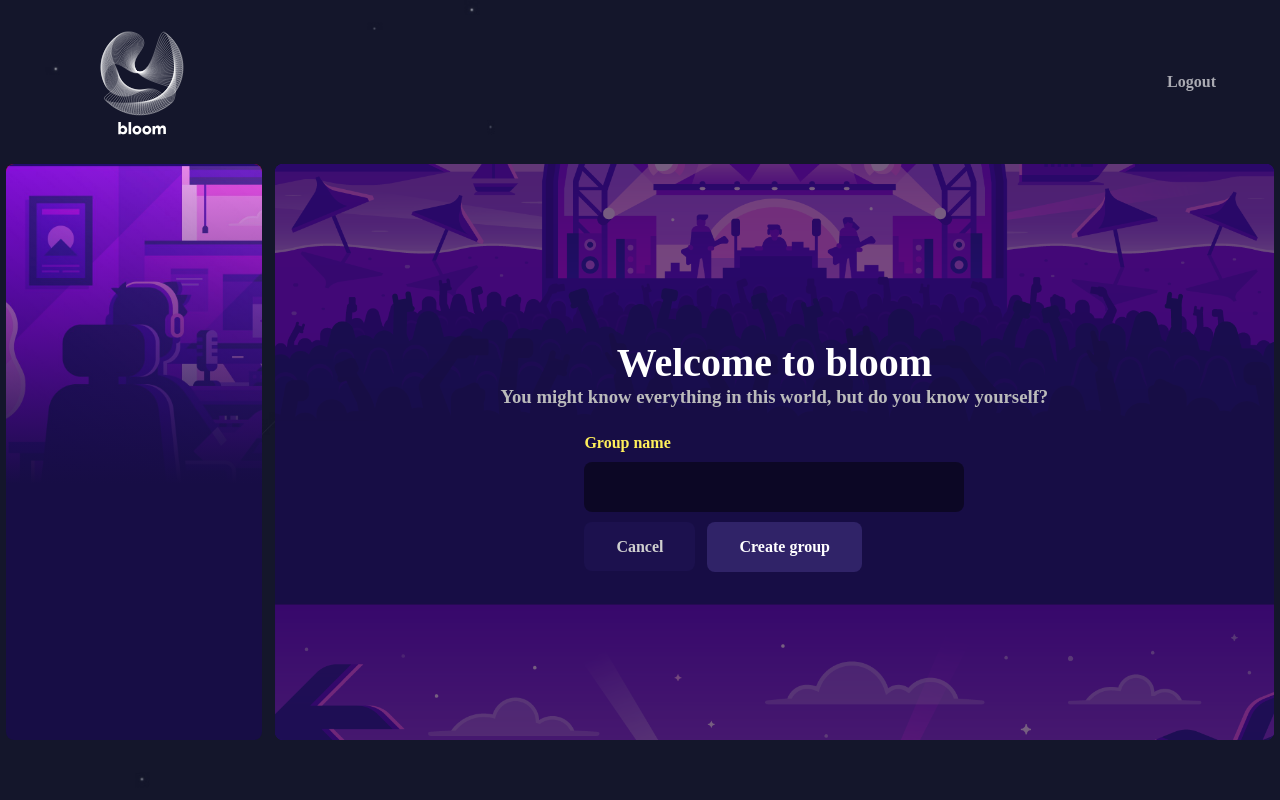
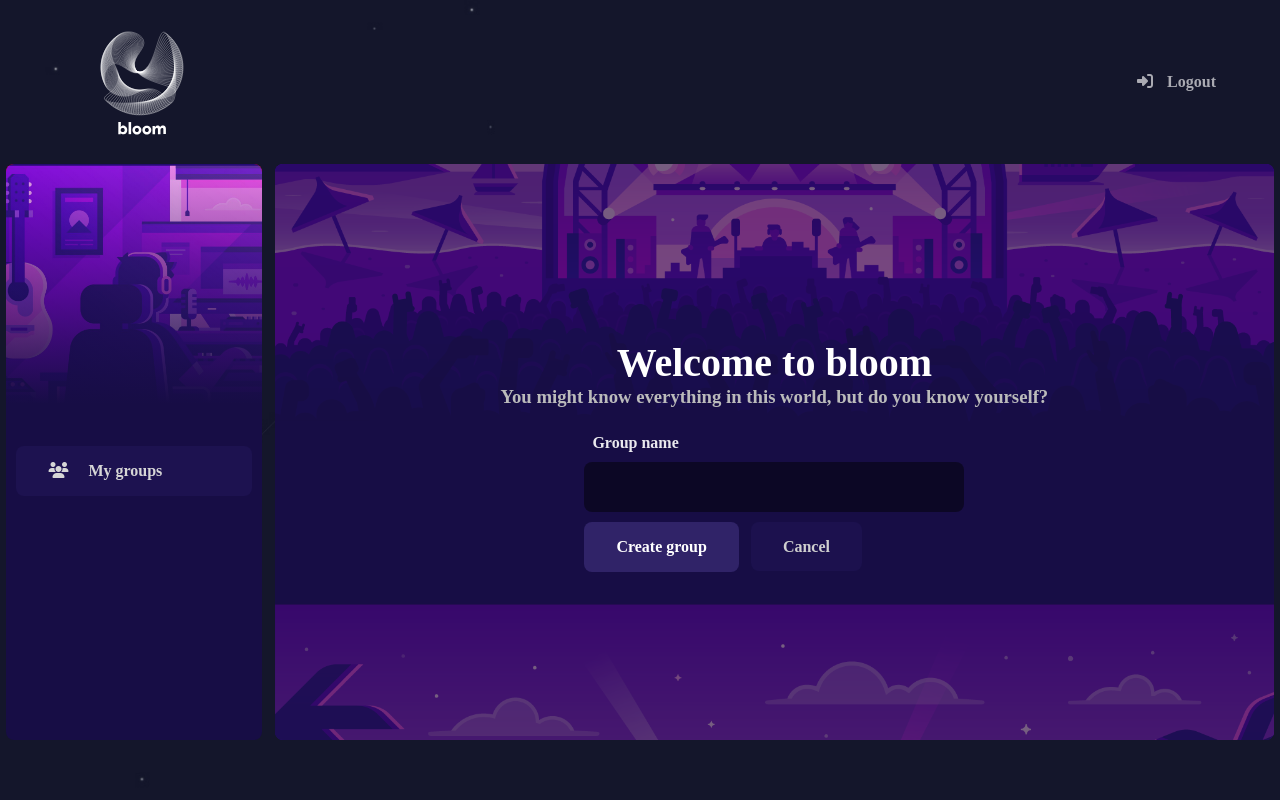
Before and after one commit to Luci437/bloom, a PHP site: page /index.php?link=showCreateBox in a window 1280 px wide. Run offline with PHP 8.4, Linux system fonts and the light colour scheme; the visitor is signed in with stand-in values (Sample User, id 1); data that the repository does not hold is empty; some libraries are stand-ins or nearby versions.

Commit message:
third commit

```diff
--- a/css/styles.css
+++ b/css/styles.css
@@ -170,6 +170,7 @@ body {
     background: #170D45;
     border-radius: 8px;
     display: flex;
+    flex-direction: column;
     overflow: hidden;
 }
 .right-container {
@@ -250,9 +251,10 @@ body {
     position: relative;
 }
 .group-label {
-    color: rgb(255, 239, 91);
+    color: rgba(255, 255, 255, 0.911);
     font-weight: bold;
-    transform: translateY(-24px);
+    transform: translateY(0px);
+    padding: 8px;
 }
 .group-input {
     width: 100%;
@@ -265,6 +267,7 @@ body {
     border: none;
     letter-spacing: 16px;
     text-align: center;
+    text-transform: uppercase;
 }
 .group-input:focus {
     background: rgba(0, 0, 0, 0.555);
@@ -292,7 +295,7 @@ body {
     font-size: 16px;
     font-weight: bold;
     cursor: pointer;
-    margin-left: 8px;
+    margin-right: 8px;
 }
 .join-button:hover {
     background: linear-gradient(rgb(81, 192, 81),rgb(81, 192, 81));
@@ -317,7 +320,7 @@ body {
 .user-info-box {
     position: relative;
     width: 100%;
-    height: 320px;
+    height: 240px;
     background: red;
     background-image: url("../images/thumb2.jpg");
     background-size: cover;
@@ -326,6 +329,7 @@ body {
     justify-content: center;
     flex-direction: column;
     text-align: center;
+    margin-bottom: 32px;
 }
 .image-black-cover {
     position: absolute;
@@ -349,3 +353,33 @@ body {
     color: white;
     text-transform: capitalize;
 }
+.user-menus {
+    position: relative;
+    width: 100%;
+    padding: 10px;
+    box-sizing: border-box;
+    display: grid;
+    grid-template-columns: repeat(1,1fr);
+    row-gap: 5px;
+}
+.uicons {
+    margin-right: 16px;
+}
+.user-menu-buttons {
+    width: 100%;
+    padding: 16px 32px;
+    border-radius: 8px;
+    background: #1d1250;
+    color: rgb(214, 214, 214);
+    font-weight: bold;
+    transition: 0.1s ease;
+    font-size: 16px;
+}
+.user-menu-buttons:hover {
+    background: #241663;
+    color: #fff;
+}
+.user-menu-buttons:active {
+    background: white;
+    color: #333;
+}
--- a/headpart.php
+++ b/headpart.php
@@ -3,6 +3,6 @@
         <img src="images/logo.svg" alt="logo" class="logo-img">
 
         <div>
-            <a href="includes/logout.inc.php" class="menus">Logout</a>
+            <a href="includes/logout.inc.php" class="menus"><i class="fas fa-sign-in-alt pdspace"></i> Logout</a>
         </div>
 </div>
--- a/index.php
+++ b/index.php
@@ -22,6 +22,15 @@
 <?php
     include_once("headpart.php");
 ?>
+
+<?php
+    if(isset($_GET['success'])) {
+        if($_GET['success'] == 'groupCreated') {
+            echo '<p class="logout-message"><i class="fas fa-check-circle"></i> Group Created Successfully.</p>';
+        }
+    }
+    ?>
+
 <div class="main-container">
     <div class="left-container">
         <div class="user-info-box">
@@ -42,6 +51,11 @@
             ?>
             </div>
         </div>
+
+        <div class="user-menus">
+            <a href="#" class="user-menu-buttons"><i class="fas fa-users uicons"></i> My groups</a>
+        </div>
+
     </div>
     <div class="right-container">
 
@@ -56,11 +70,11 @@
                 if(isset($_GET['link'])) {
                     if($_GET['link'] == 'showJoinBox') {
                         echo '
-                            <form action="includes/cancelGroup.inc.php" metho="post" class="join-group-form">
+                            <form action="includes/cancelGroup.inc.php" method="post" class="join-group-form">
                             <table cellspacing="10" style="width: 400px;">
                                 <tr>
                                     <td>
-                                        <label for="group-id" class="group-label">Group ID</label>
+                                        <label for="group-id" class="group-label">Group code</label>
                                     </td>
                                 </tr>
                                 <tr>
@@ -70,8 +84,8 @@
                                 </tr>
                                 <tr align="left">
                                     <td>
+                                        <button name="find-group-form" class="join-button"> Join group</button>
                                         <a href="index.php" class="cancel-button"> Cancel</a>
-                                        <button name="find-group-form" class="join-button"> Join group</button>
                                     </td>
                                 </tr>
                             </table>
@@ -80,7 +94,7 @@
                     exit();
                     }elseif($_GET['link'] == 'showCreateBox') {
                         echo '
-                        <form action="includes/cancelGroup.inc.php" metho="post" class="join-group-form">
+                        <form action="includes/createGroup.inc.php" method="post" class="join-group-form">
                         <table cellspacing="10" style="width: 400px;">
                             <tr>
                                 <td>
@@ -89,13 +103,13 @@
                             </tr>
                             <tr>
                                 <td>
-                                <input type="text" name="group-id" required maxlength="20" class="group-input-create">
+                                <input type="text" name="group-name" required maxlength="20" class="group-input-create">
                                 </td>
                             </tr>
                             <tr align="left">
                                 <td>
+                                    <button name="create-group-form" class="join-button"> Create group</button>
                                     <a href="index.php" class="cancel-button"> Cancel</a>
-                                    <button name="find-group-form" class="join-button"> Create group</button>
                                 </td>
                             </tr>
                         </table>
@@ -105,7 +119,7 @@
                 }else {
                     echo '
                         <div class="group-button-box">
-                            <a href="index.php?link=showCreateBox" class="group-button"><i class="fas fa-sign-in-alt pdspace"></i> Create group</a>
+                            <a href="index.php?link=showCreateBox" class="group-button"><i class="fas fa-folder-plus pdspace"></i> Create group</a>
                             <a href="index.php?link=showJoinBox" class="group-button join-group"><i class="fas fa-plus-square pdspace"></i> Join group</a>
                         </div>
                     ';
```
Also changed, not shown: includes/createGroup.inc.php (added, +46 -0 lines), mainPage.php (added), myGroup.php (added).
